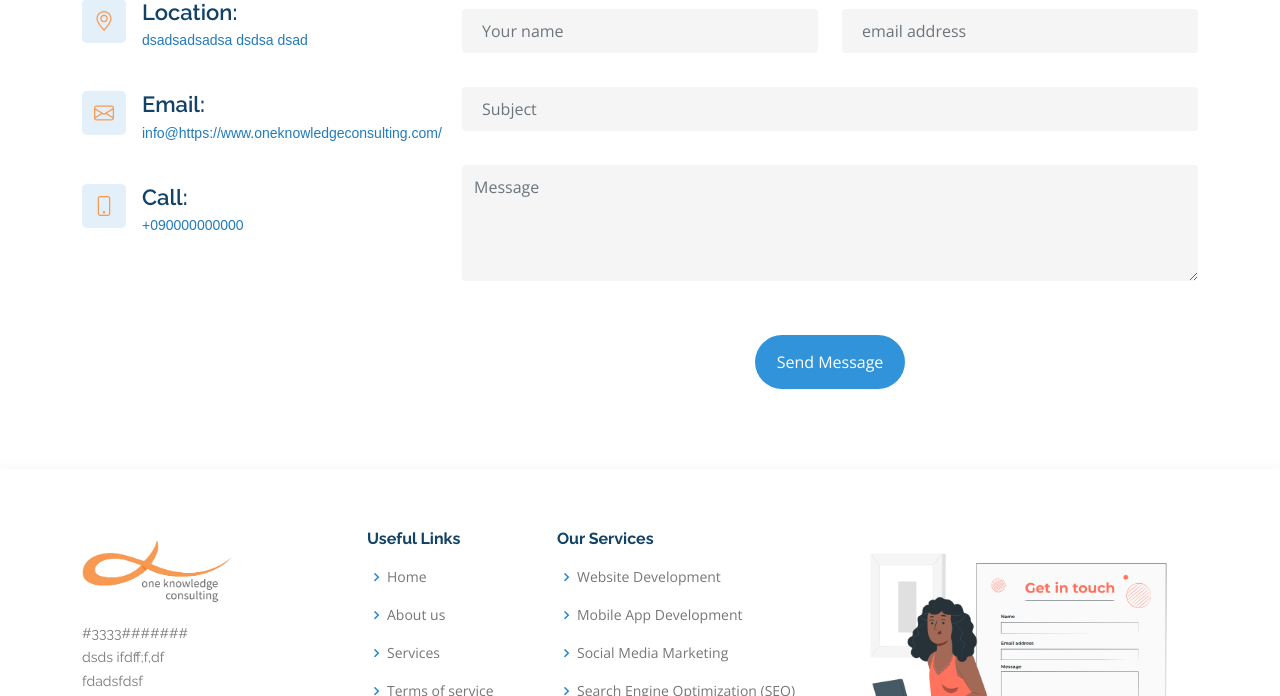
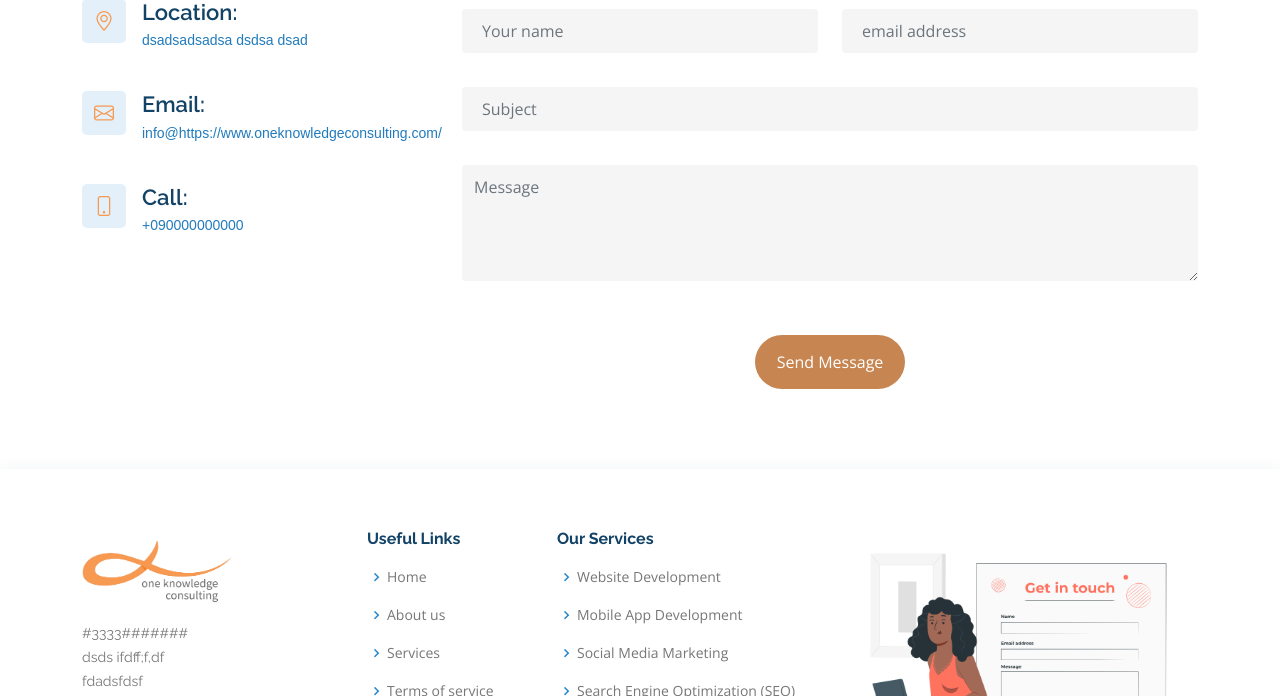
Before and after one commit to immanuelMM/OneKnowledgeCLLC, a PHP site: page /index.php in a window 1280 px wide, with the pointer over the restyled element. Shown: the part 5804-6500 px from the top of the page. Run offline with PHP 8.4, Linux system fonts and the light colour scheme; some libraries are stand-ins or nearby versions.

Commit message:
button hover

```diff
--- a/assets/css/style.css
+++ b/assets/css/style.css
@@ -1520,7 +1520,7 @@ section {
   border-radius: 30px;
 }
 .contact .php-email-form button[type="submit"]:hover {
-  background: #3194db;
+  background: #c78651;
 }
 @-webkit-keyframes animate-loading {
   0% {
```
